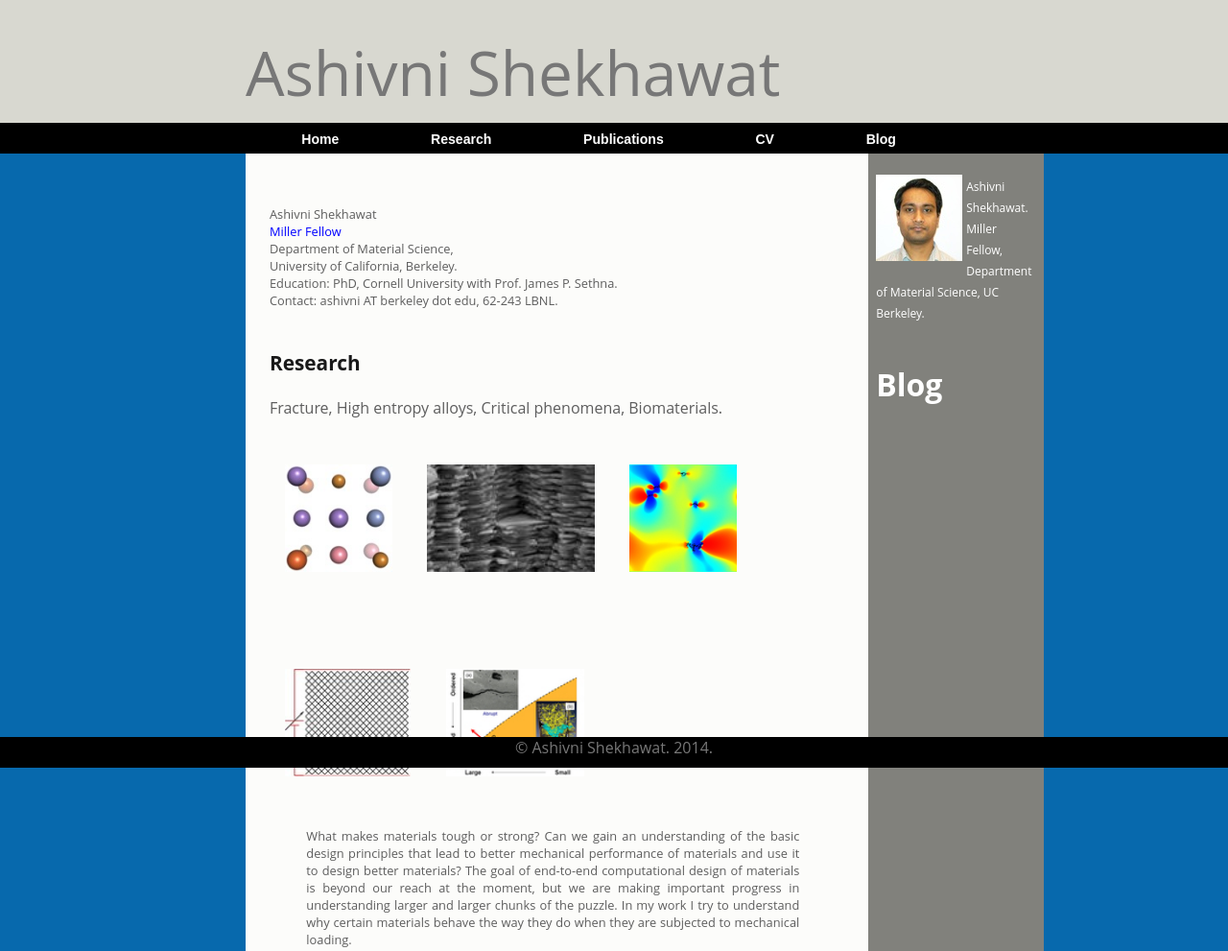
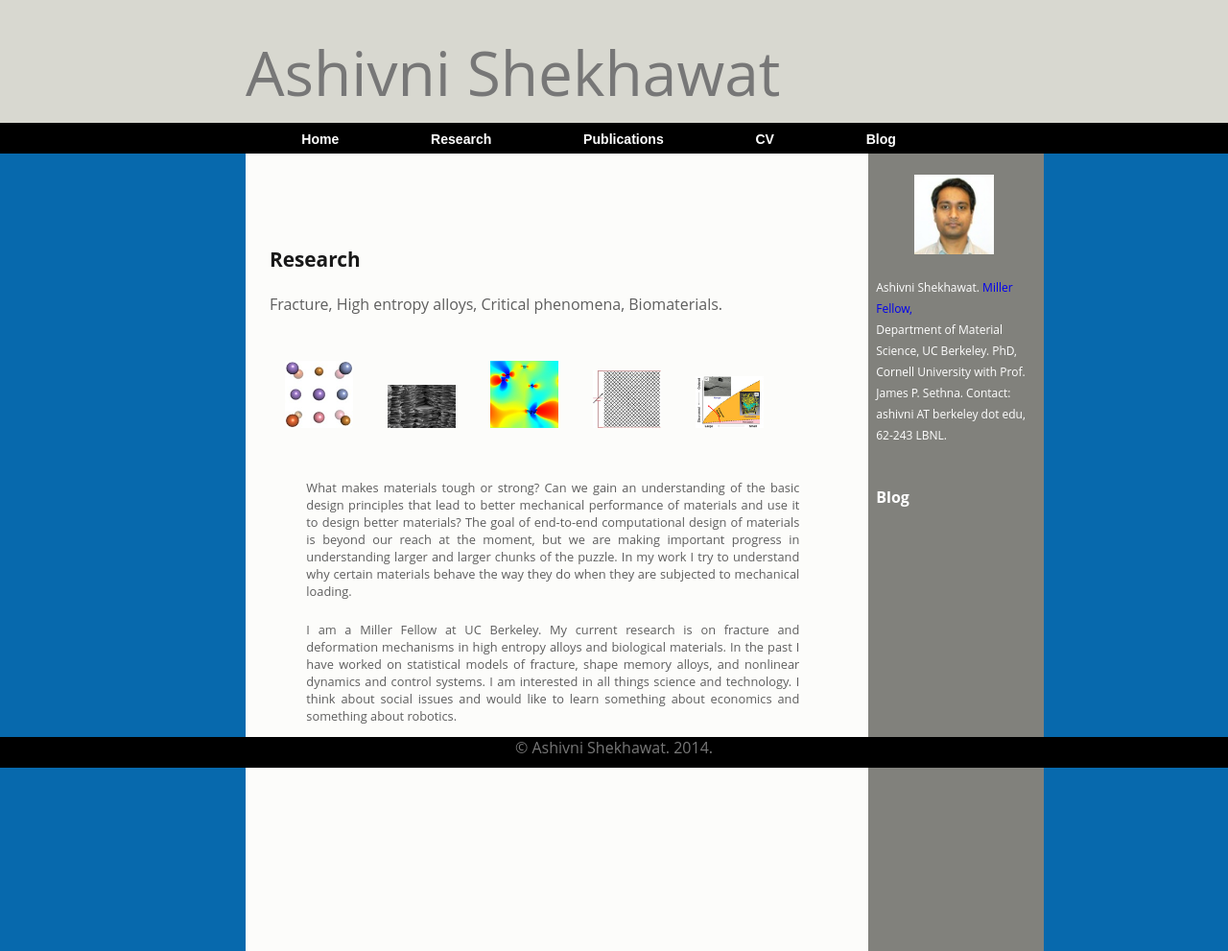
Before and after one commit to ashivni/ashivni.github.io, a plain HTML site: page index.html in a window 1280 px wide. Shown: the top 991 px of the page at 96% size. Drawn offline with Linux system fonts and the light colour scheme.

Commit message:
Minor changes for scaling images

```diff
--- a/css/geometry.css
+++ b/css/geometry.css
@@ -5,6 +5,13 @@
 	margin: 0;
 	padding: 0;
 	z-index:0;
+	height: 100%;
+	width: 100%;
+}
+
+html {
+	height: 100%;
+	width: 100%;
 }
 
 .header {
@@ -102,7 +109,9 @@
 }
 
 #myImage{
-	float:left;
+	width: 50%;
+	display: block;
+	margin: 0 auto;
 }
 
 #load {
@@ -129,7 +138,7 @@
 }
 
 #content .pic{
-	height: 7em;
+	width: 12%;
 }
 
 #content .pictureContainer{
--- a/index.html
+++ b/index.html
@@ -38,14 +38,6 @@
 		</div>
 		<div id="mainContainer">
 			<div id="content">
-				<p id="intro">
-				Ashivni Shekhawat <br>
-				<a href="http://millerinstitute.berkeley.edu/current_mf.php">Miller Fellow </a><br>
-				Department of Material Science,<br>
-				University of California, Berkeley.<br>
-				Education: PhD, Cornell University with Prof. James P. Sethna. <br>
-				Contact: ashivni AT berkeley dot edu, 62-243 LBNL.
-				</p>
 
 				<p id="rh1">Research </p><br>
 				<p id="researchI">
@@ -76,9 +68,15 @@
 			<p>
 			</div>
 				<div id="sideBar">
-		<img id="myImage" src="images/me.jpg" alt="Ashivni Shekhawat">
-		<span id="aboutMe"> Ashivni Shekhawat. Miller Fellow, Department of Material Science, UC Berkeley. </span> <br><br>
-		<h1> Blog </h1>
+		<img id="myImage" src="images/me.jpg" alt="Ashivni Shekhawat"><br>
+		<span id="aboutMe">
+		Ashivni Shekhawat.
+		<a href="http://millerinstitute.berkeley.edu/current_mf.php">Miller Fellow,</a><br>
+		Department of Material Science, UC Berkeley.
+		PhD, Cornell University with Prof. James P. Sethna.
+		Contact: ashivni AT berkeley dot edu, 62-243 LBNL.
+		</span> <br><br><br>
+		<strong> Blog </strong>
 			</div>
 		</div>
 		<div id="footer"> &copy; Ashivni Shekhawat. 2014.</div>
```
